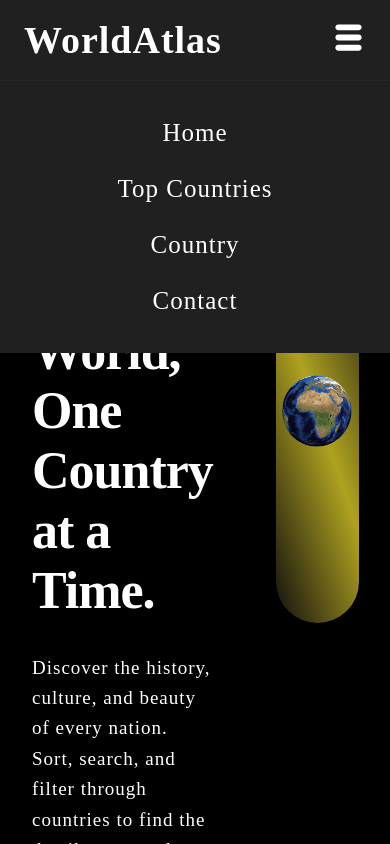
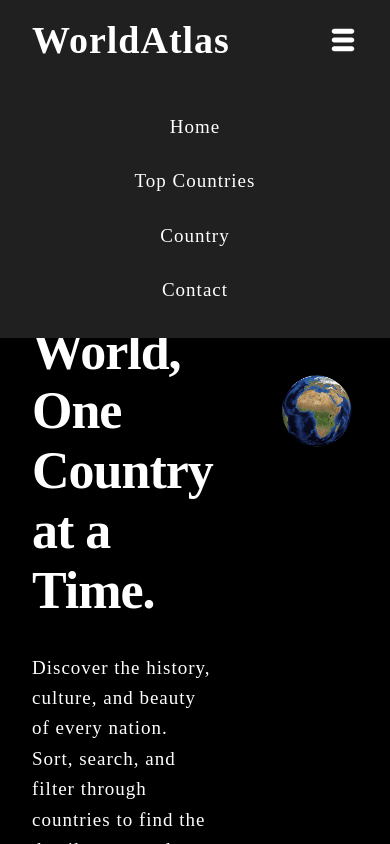
Before and after one commit to Itsarun01/Country-Explorer, a React (Vite) app: page / in a window 390 px wide. Both pictures are taken after a click on the element 348 px from the left and 40 px from the top of the page. Shown: the top 844 px of the page. Built offline with nearby package versions, Linux system fonts and the light colour scheme.

Commit message:
fixing mob nav functionalty.

```diff
--- a/src/App.css
+++ b/src/App.css
@@ -171,71 +171,6 @@ nav ul {
 
 }
 
-.menu-icon{
-   font-size: 3.5rem ;
-}
-
-
-
-  /* Responsive Code for Navbar */
-
-
-
-  @media screen and (max-width: 768px) {
-
-   .navbar-grid{
-      display: flex;
-      justify-content: space-between;
-      align-items: center;
-   }
-
-    .navbar-grid {
-      grid-template-columns: 1fr;
-      justify-content: space-between;
-      padding: 0 2.4rem;
-      align-items: center;
-      align-content: center;
-    }
-
-    .ham-menu {
-      display: block;
-      font-size: 2.4rem;
-      color: #fff;
-      width: fit-content;
-
-    }
-
-    nav ul {
-      display: none;
-      align-items: center;
-      text-align: center;
-      justify-content: center;
-      position: absolute;
-      top: 8rem;
-      left: 0;
-      width: 100%;
-      background-color: var(--bg-color);
-      flex-direction: column;
-      gap: 1.6rem;
-      padding: 3.2rem;
-      border-top: 1px solid rgba(93, 92, 92, 0.1);
-
-    }
-
-    nav ul.active {
-      display: flex;
-
-    }
-
-    nav ul li a {
-      color: #fff;
-      font-size: 2.5rem;
-    }
-
-  }
-
-
-   /* Responsive Code for Navbar */
 
  /* Header End  */
 
@@ -270,6 +205,7 @@ nav ul {
 .container .banner-image {
   width: 100%;
 }
+
 
 /* Hero Section End */
 
@@ -393,8 +329,6 @@ nav ul {
   justify-content: center;
 
 }
-
-
 
 /* contact section end  *
 
@@ -581,9 +515,95 @@ color: #fff;
   letter-spacing: 0.1rem;
   text-transform: capitalize;
   color: rgba(255, 255, 255, 0.5);
+
 }
+
 
 /* Search Bar section End  */
 
 
 /* Responsive Css */
+
+/* Header Media Query Start */
+
+
+ @media screen and (max-width : 375px) {
+
+  /* for header  */
+
+  .navbar-grid {
+    padding: 0 1.6rem;
+
+  }
+
+  nav ul {
+    gap: 1.6rem;
+  }
+
+  .ham-menu {
+    font-size: 2.4rem;
+  }
+
+
+
+ }
+
+
+ /* for nav 480 px  */
+
+  @media screen and (max-width: 480px) {
+
+
+
+
+  }
+
+
+
+@media screen and (max-width: 768px) {
+
+
+  ul{
+    display: none;
+  }
+
+  .ham-menu {
+    display: flex;
+    color: #fff;
+    font-size: 3rem;
+    cursor: pointer;
+    margin: 0
+
+  }
+
+  .navbar-grid {
+    display: flex;
+    justify-content: space-between;
+    align-items: center;
+  }
+
+  nav ul {
+    position: absolute;
+    top: 8rem;
+    right: 0;
+    width: 100%;
+    display: flex;
+    flex-direction: column;
+    justify-content: start;
+    align-items: center;
+    background-color: var(--bg-color);
+    gap: 2.4rem;
+    padding: 3.2rem;
+  }
+
+  .web-nav{
+    display: none;
+  }
+
+
+}
+
+
+/* Header Media Query End */
+
+/*Responsive Css */
--- a/src/Components/UI/Header.jsx
+++ b/src/Components/UI/Header.jsx
@@ -1,21 +1,12 @@
 import {NavLink} from "react-router-dom";
 import "../../App.css";
+import {TiThMenu} from "react-icons/ti";
 import {useState} from "react";
+const Header = () => {
+  const [toggle, setToggle] = useState(false);
 
-import {TiThMenu} from "react-icons/ti";
-
-const Header = () => {
-  const [menu, setMenu] = useState(false);
-
-  const handleMenuClick = () => {
-    return () => {
-      setMenu(!menu);
-      if (menu) {
-        document.body.style.overflow = "active";
-      } else {
-        document.body.style.overflow = "hidden";
-      }
-    };
+  const handleToggle = () => {
+    setToggle(!toggle);
   };
 
   return (
@@ -28,9 +19,8 @@ const Header = () => {
                 <h1>WorldAtlas</h1>
               </NavLink>
             </div>
-
-            <nav>
-              <ul className={menu ? "active" : "hidden"}>
+            <nav className={toggle ? "mob-nav" : "web-nav"}>
+              <ul>
                 <li>
                   <NavLink to="/">Home</NavLink>
                 </li>
@@ -45,8 +35,8 @@ const Header = () => {
                 </li>
               </ul>
             </nav>
-            <div className="ham-menu" onClick={handleMenuClick()}>
-              <TiThMenu className="menu-icon" />
+            <div className="ham-menu" onClick={handleToggle}>
+              <TiThMenu />
             </div>
           </div>
         </div>
--- a/src/Components/UI/HeroSection.jsx
+++ b/src/Components/UI/HeroSection.jsx
@@ -15,12 +15,12 @@ const HeroSection = () => {
               search, and filter through countries to find the details you need.
             </p>
             <NavLink to="/country">
-              <button className="bg-yellow-box">
+              <button>
                 Start Exploring <FaArrowRightToBracket />
               </button>
             </NavLink>
           </div>
-          <div className="hero-image bg-yellow-box">
+          <div className="hero-image ">
             <img
               className="banner-image"
               src="/images/img.png"
```
